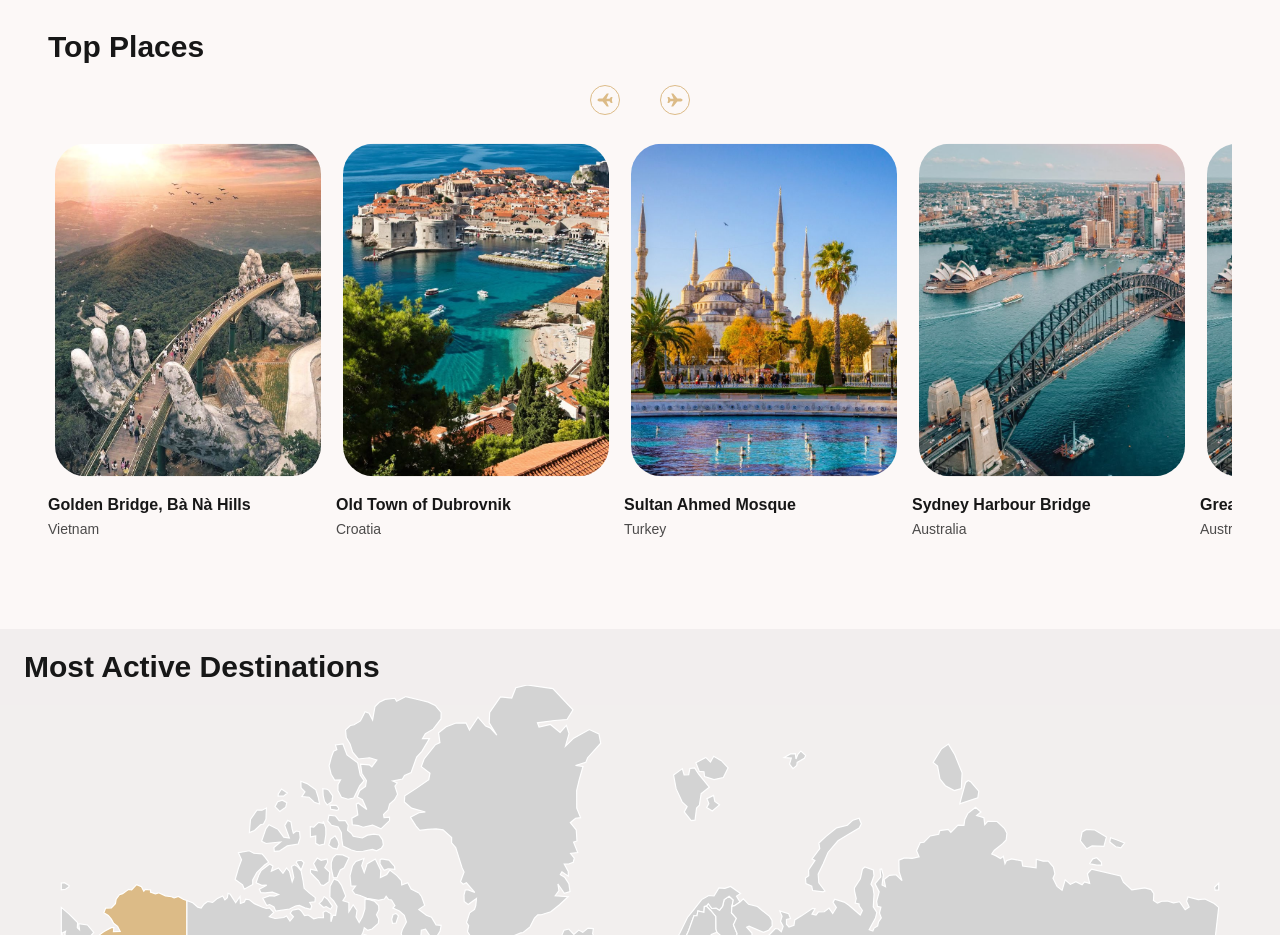
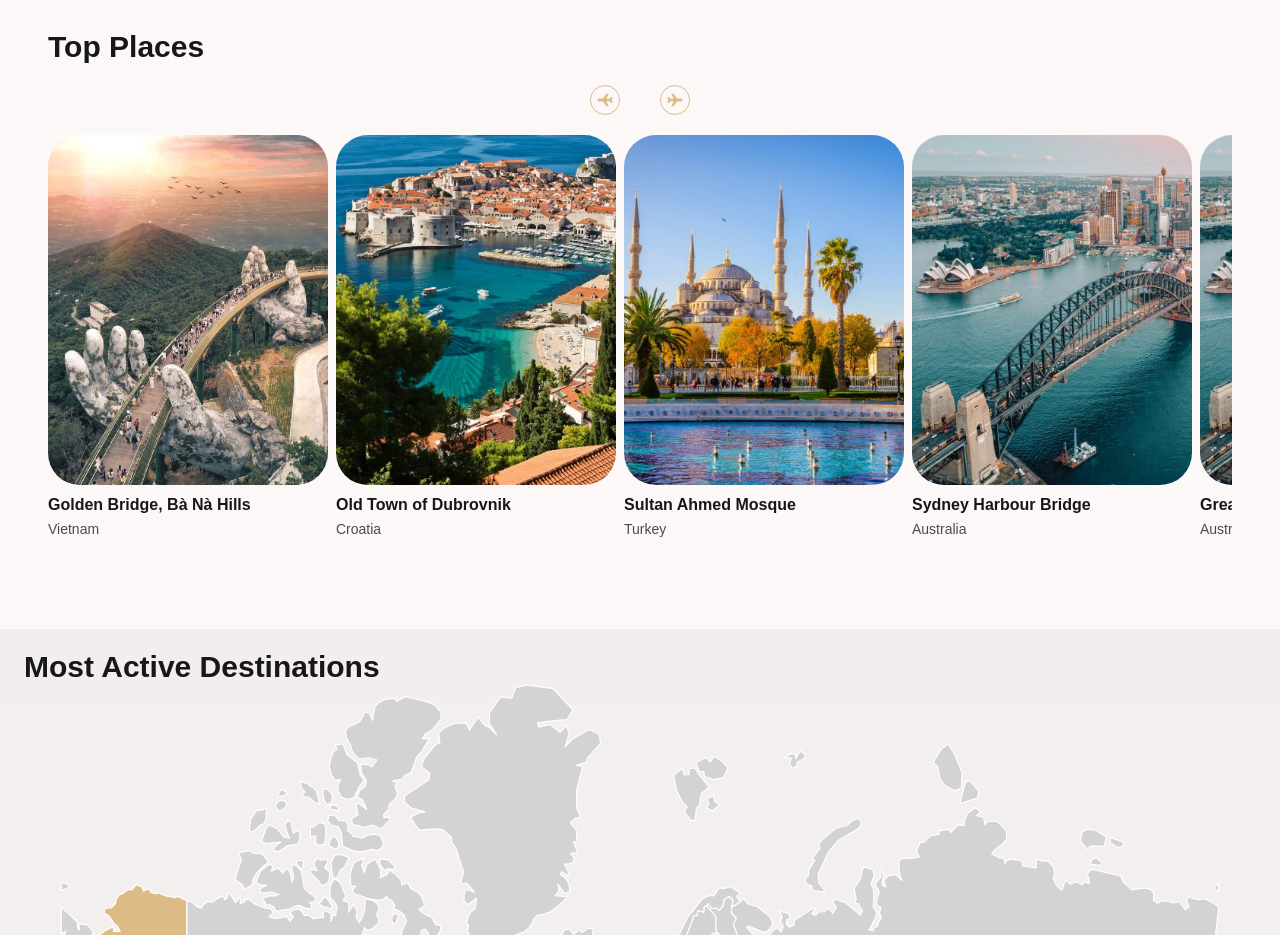
Before and after one commit to ThorayaElsharawy/journeyrover, a Next.js app: page / in a window 1280 px wide. Shown: the part 820-1755 px from the top of the page. Built offline with nearby package versions, Linux system fonts and the light colour scheme; a web font is replaced by a local one.

Commit message:
fix: update import of tootltip

```diff
--- a/src/components/Tooltipe.tsx
+++ b/src/components/tooltip.tsx
@@ -2,7 +2,7 @@ import { getCountryDetails } from '@/services/country.services'
 import { useQuery } from '@tanstack/react-query'
 import React from 'react'
 
-export default function Tooltipe({ hoveredArea }: { hoveredArea: string }) {
+export default function Tooltip({ hoveredArea }: { hoveredArea: string }) {
     const { data } = useQuery({
         queryKey: ['countryName', hoveredArea],
         queryFn: () => getCountryDetails(hoveredArea),
--- a/src/components/top-places.tsx
+++ b/src/components/top-places.tsx
@@ -83,13 +83,7 @@ export default function TopPlaces() {
                         <div
                             key={`${dest.id}-${index}`}
                             className='flex flex-col min-w-[280px]'>
-                            <MotionImage
-                                initial={{ scale: .95 }}
-                                whileHover={{ scale: 1 }}
-                                transition={{
-                                    type: 'spring',
-                                    // delay: .2
-                                }}
+                            <Image
                                 src={dest.img}
                                 width={200}
                                 height={200}
--- a/src/components/world-map.tsx
+++ b/src/components/world-map.tsx
@@ -1,6 +1,6 @@
 "use client"
 import React, { useState } from 'react'
-import Tooltipe from './tooltipe';
+import Tooltip from '@/components/tooltip';
 
 export default function WorldMap() {
     const [hoveredArea, setHoveredAreaId] = useState<string | null>(null);
@@ -960,7 +960,7 @@ export default function WorldMap() {
             </svg>
 
             {/* <MostActiveCountries /> */}
-            {hoveredArea && <Tooltipe hoveredArea={hoveredArea} />}
+            {hoveredArea && <Tooltip hoveredArea={hoveredArea} />}
         </div>
 
     );
```
